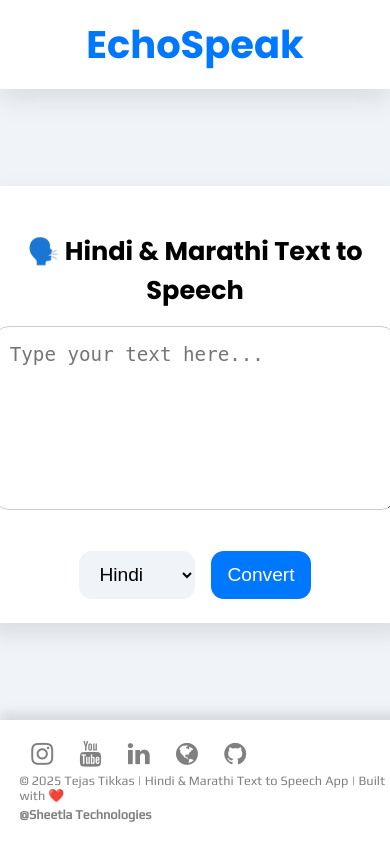
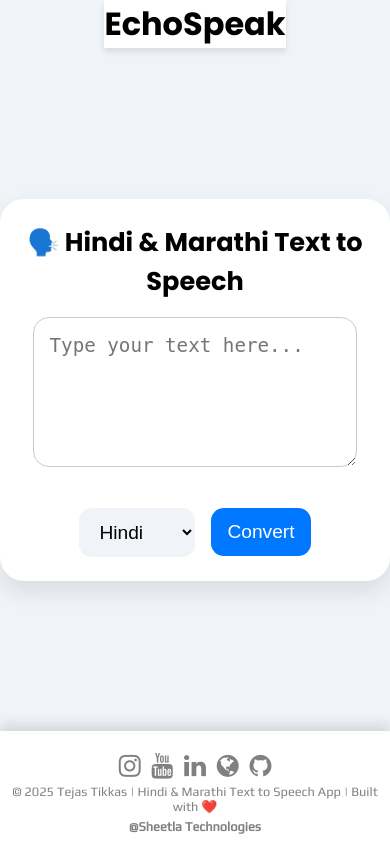
Before and after one commit to tejastikkas5/echospeak2, a Flask app: page / in a window 390 px wide; the page is wider, and only the part inside the window is pictured. Run offline with Flask 3, Linux system fonts and the light colour scheme.

Commit message:
Update style.css

```diff
--- a/static/style.css
+++ b/static/style.css
@@ -1,3 +1,9 @@
+*{
+    margin: 0;
+    padding: 0;
+    box-sizing: border-box;
+}
+
 body {
     background: #f0f4f8;
     width: 100;
@@ -8,36 +14,9 @@ body {
     justify-content: center;
     align-items: center;
     justify-content: space-between;
-    /* padding: 1rem; */
     margin: 0;
     overflow: hidden;
-    /* border: 10px dashed greenyellow; */
 }
-
-
-
-.site-header {
-    background-color: #fff;
-    width: 100%;
-    padding: 0;
-    color: #fff;
-    display: flex;
-    align-items: center;
-    justify-content: center;
-    box-shadow: 0 10px 25px rgba(0, 0, 0, 0.1);
-}
-
-
-
-.site-title {
-    padding: 1rem;
-    margin: 0;
-    font-size: 2.4rem;
-    font-weight: 600;
-    color: #0077ff;
-    font-family: 'Poppins', sans-serif;
-}
-
 
 
 
@@ -55,6 +34,7 @@ body {
     flex-direction: column;
     align-items: center;
     justify-content: center;
+    margin: 5rem 5rem;
 }
 
 form {
@@ -120,6 +100,7 @@ footer {
 
 
 .footer {
+    margin-right: 1rem;
     background: #fff;
     width: 100vw;
     padding: 20px 0px;
@@ -127,6 +108,7 @@ footer {
     text-align: center;
     padding-bottom: 0.5rem;
     box-shadow: 0 -8px 10px rgba(0, 0, 0, 0.1);
+
 }
 
 .footer .row {
@@ -164,33 +146,14 @@ footer {
 header,
 footer {
     background-color: #fff;
-    /* Adjust the background color as needed */
     box-shadow: 0 4px 6px rgba(0, 0, 0, 0.1);
-    /* Adjust the shadow values */
-    /* padding: 20px; */
-    /* Adjust padding as needed */
 }
 
 
 
 
 
-@media only screen and (max-width:720px) {
-    .footer {
-        text-align: left;
-        padding: 5%;
-    }
 
-    .footer .row ul li {
-        display: block;
-        margin: 10px 0px;
-        text-align: left;
-    }
-
-    .footer .row a i {
-        margin: 0% 3%;
-    }
-}
 
 /* 🔽 For devices with width <= 500px */
 
```
